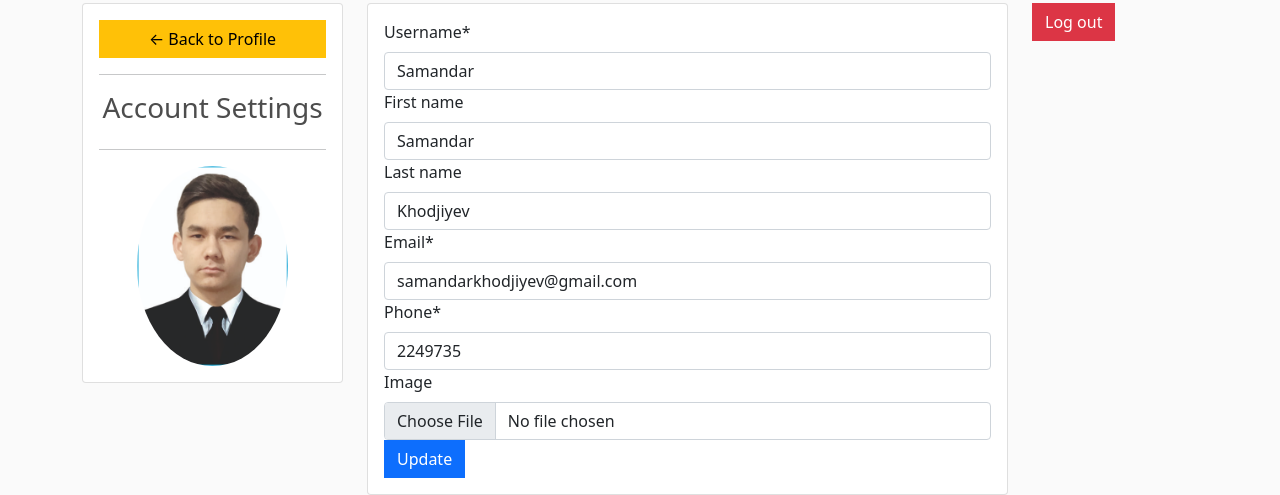
After one commit to khodjiyev2o/DjangoEcommerce, a Django app: page /1/profile in a window 1280 px wide. The commit adds this page. Shown: the part 337-832 px from the top of the page. Run offline with Django 4.2, Linux system fonts and the light colour scheme; a user stored in the database is signed in; data comes from the database, SQL or seed files in the repository; both versions use the stored data as it was after the commit; some libraries are stand-ins or nearby versions.

Commit message:
profile page

```diff
--- a/ecommerce/settings.py
+++ b/ecommerce/settings.py
@@ -36,6 +36,7 @@ INSTALLED_APPS = [
     'django.contrib.messages',
     'django.contrib.staticfiles',
     'menu',
+    'crispy_forms',
 ]
 
 MIDDLEWARE = [
--- a/menu/forms.py
+++ b/menu/forms.py
@@ -25,4 +25,42 @@ class RegistrationForm(UserCreationForm):
 class UserprofileForm(ModelForm):
     class Meta:
         model = Customer
-        fields = ('phone',)
+        fields = ('phone', 'image')
+
+
+class UserUpdateForm(forms.ModelForm):
+    email = forms.EmailField(max_length=75, widget=forms.EmailInput(attrs={'class': 'form-control'}))
+
+    class Meta:
+        model = User
+        fields = ["username", "first_name", "last_name", "email"]
+        help_texts = {
+            'username': None,
+            'first_name':None,
+            'last_name':None,
+        }
+    def __init__(self, *args, **kwargs):
+        super(UserUpdateForm, self).__init__(*args, **kwargs)
+        self.fields['username'].widget.attrs['class'] = 'form-control'
+        self.fields['first_name'].widget.attrs['class'] = 'form-control'
+        self.fields['last_name'].widget.attrs['class'] = 'form-control'
+
+
+class UpdationForm(forms.ModelForm):
+
+    class Meta:
+        model = Customer
+        fields = '__all__'
+        exclude = ['customer']
+        help_texts = {
+            'image': None,
+        }
+        widgets = {
+            'image': forms.FileInput(attrs={
+                'class': 'form-control'
+            }),
+            'phone': forms.TextInput(attrs={
+                'class': 'form-control'
+            }),
+
+        }
--- a/menu/models.py
+++ b/menu/models.py
@@ -7,6 +7,9 @@ from django.contrib.auth.models import User
 class Customer(models.Model):
     customer = models.OneToOneField(User, on_delete=models.CASCADE, null=True)
     phone = models.CharField(max_length=13)
+    image = models.ImageField(upload_to='store/', null=True, blank=True)
+
+
 
     def __str__(self):
         return self.customer.username
@@ -14,7 +17,7 @@ class Customer(models.Model):
 
 class Product(models.Model):
     name = models.CharField(max_length=15)
-    price = models.CharField(max_length=13)
+    price = models.IntegerField()
     digital = models.BooleanField(default=False)
     image = models.ImageField(upload_to='store/', null=True, blank=True)
 
@@ -36,17 +39,17 @@ class Order(models.Model):
         return sum([item.quantity for item in self.orderitem_set.all()])
 
     def __str__(self):
-        return self.customer.customer.username
+        return str(self.customer)
 
 
 class OrderItem(models.Model):
     order = models.ForeignKey(Order, null=True, on_delete=models.SET_NULL)
     date_ordered = models.DateField(auto_now=True)
     product = models.ForeignKey(Product, default=None, null=True, on_delete=models.SET_NULL)
-    quantity = models.IntegerField(max_length=10)
+    quantity = models.IntegerField()
 
     def __str__(self):
-        return self.product.name
+        return str(self.product)
 
     @property
     def totalprice(self):
--- a/menu/static/css/main.css
+++ b/menu/static/css/main.css
@@ -97,3 +97,7 @@ h1,h2,h3,h4,h5,h6{
 .hidden{
 	display: none!important;
 }
+.fontname{
+font-family: "Brush Script MT", cursive;
+font-size:20px;
+}
--- a/menu/templates/layout.html
+++ b/menu/templates/layout.html
@@ -12,6 +12,10 @@
 
     <link rel="stylesheet" href="https://cdn.jsdelivr.net/npm/bootstrap-icons@1.8.0/font/bootstrap-icons.css">
     <link rel="stylesheet" type="text/css" href="{% static 'css/main.css' %}">
+
+
+
+
 </head>
 <body>
 <nav class="navbar navbar-expand-lg navbar-dark bg-dark">
@@ -32,17 +36,15 @@
 
     </ul>
     <div class="form-inline my-2 my-lg-0">
-        {%if user.is_authenticated%}
-        <a href="{%url 'logout_user' %}" class="btn btn-danger">Log out</a>
+         <p class="fontname">{{request.user}}</p>
+        <a href="{% url 'profile' user.id %}">
+        <img src="https://img.icons8.com/officel/40/000000/user.png"/>
+        </a>
 
-        {%else%}
-         <a href="{%url 'login' %}"class="btn btn-warning">Login</a>
-        {%endif%}
-     	<a href="{% url 'cart' %}">
+        <a href="{% url 'cart' %}">
     		<img  id="cart-icon" src="{% static 'images/cart.png' %}">
     	</a>
     	<p id="cart-total">0</p>
-
     </div>
   </div>
 </nav>
--- a/menu/templates/menu.html
+++ b/menu/templates/menu.html
@@ -32,7 +32,7 @@
         <h6><strong>{{product.name}}</strong></h6>
 		<hr>
 
-		<button  class="btn btn-outline-secondary add-btn">Add to Cart</button>
+		<button  class="btn btn-outline-primary add-btn">Add to Cart</button>
 		<a class="btn btn-outline-success" href="{% url 'viewpage' product.id  %}">View</a>
 		<h4 style="display: inline-block; float: right"><strong>${{product.price}}</strong></h4>
 		</div>
--- /dev/null
+++ b/menu/templates/profile.html
@@ -0,0 +1,71 @@
+{%extends 'layout.html'%}
+{% load crispy_forms_tags %}
+{% load static %}
+
+{%block content%}
+
+<style>
+	.profile-pic{
+		max-width: 200px;
+		max-height:200px;
+		margin: 0 auto;
+		border-radius: 50%;
+	}
+</style>
+
+
+<br>
+<div class="row">
+	<div class="col-md-3">
+		<div class="card card-body">
+			<a class="btn btn-warning" href="{% url 'menu' %}"> &#8592; Back to Profile</a>
+			<hr>
+			<h3 style="text-align: center">Account Settings</h3>
+			<hr>
+            {%if request.user.customer.image%}
+			<img class="profile-pic" src="{{request.user.customer.image.url}}">
+		    {%else%}
+        	<img src="https://img.icons8.com/officel/200/000000/user.png"/>
+		    {%endif%}
+
+
+
+
+		</div>
+	</div>
+	<div class="col-md-7">
+		<div class="card card-body">
+
+			<form method="POST" action="" enctype="multipart/form-data" >
+				{% csrf_token %}
+				 {{ forms|crispy }}
+				 {{ customer_forms|crispy }}
+			<input class="btn btn-primary" type="submit" value="Update">
+			</form>
+
+
+		</div>
+
+	</div>
+
+
+
+    <div class="col-md-2">
+        {%if user.is_authenticated%}
+        <a href="{%url 'logout_user' %}" class="btn btn-danger">Log out</a>
+
+        {%else%}
+         <a href="{%url 'login' %}"class="btn btn-warning">Login</a>
+        {%endif%}
+    </div>
+
+
+</div>
+
+
+
+
+
+
+
+{%endblock%}
--- a/menu/urls.py
+++ b/menu/urls.py
@@ -1,7 +1,7 @@
 
 from django.urls import path
 from . import views
-from .views import ProductDetailView,AuthorCreateView
+from .views import ProductDetailView,AuthorCreateView,AuthorUpdateView,AuthorDeleteView
 urlpatterns = [
     path('',views.menu,name='menu'),
     path('cart', views.cart, name='cart'),
@@ -11,5 +11,8 @@ urlpatterns = [
     path('register', views.register, name='register'),
     path('logout_user', views.logout_user, name='logout_user'),
     path('create', AuthorCreateView.as_view(), name='create'),
+    path('<int:pk>/update', AuthorUpdateView.as_view(), name='update'),
+    path('<int:pk>/delete', AuthorDeleteView.as_view(), name='delete'),
+    path('<int:pk>/profile', views.profileupdate, name='profile'),
 
 ]
--- a/menu/views.py
+++ b/menu/views.py
@@ -1,11 +1,12 @@
 from django.shortcuts import render, redirect
 from django.contrib import messages
-from .forms import RegistrationForm, UserprofileForm
+from .forms import RegistrationForm, UserprofileForm, UserUpdateForm, UpdationForm
 from django.contrib.auth import authenticate, login, logout
 from django.http import HttpResponseRedirect
-from .models import Product, OrderItem, Order
+from .models import Product, OrderItem, Order, Customer
+from django.contrib.auth.models import User
 from django.views.generic.detail import DetailView
-from django.views.generic.edit import CreateView
+from django.views.generic.edit import CreateView, DeleteView, UpdateView
 from .filters import ProductFilter
 from .decorators import unauthenticated_user
 from django.contrib.auth.decorators import login_required
@@ -32,7 +33,8 @@ def checkout(request):
 
 @login_required(login_url='login')
 def cart(request):
-    order, created = Order.objects.get_or_create(customer=request.user.id)
+    order, created = Order.objects.get_or_create(customer=request.user.customer)
+
     # orderitem=OrderItem.objects.filter(order=order)
     orderitem = order.orderitem_set.all()
     return render(request, 'cart.html', {'orderitem': orderitem, 'order': order})
@@ -103,6 +105,28 @@ def logout_user(request):
     return redirect('login')
 
 
+@login_required(login_url='login')
+def profileupdate(request,pk):
+    if request.method == "POST":
+
+        userform = UserUpdateForm(request.POST,instance=request.user)
+        customer_form = UpdationForm(request.POST,request.FILES,instance=request.user.customer)
+
+        if userform.is_valid and customer_form.is_valid:
+            user = userform.save()
+
+            customer = customer_form.save(commit=False)
+            customer.customer = user
+
+            customer.save()
+
+            return HttpResponseRedirect('/')
+    else:
+        userform = UserUpdateForm(instance=request.user)
+        customer_form = UpdationForm(instance=request.user.customer)
+    return render(request, 'profile.html', {"forms": userform, "customer_forms": customer_form})
+
+
 class SuperUserCheck(UserPassesTestMixin, View):
     def test_func(self):
         return self.request.user.is_superuser
@@ -113,3 +137,17 @@ class AuthorCreateView(SuperUserCheck, CreateView):
     fields = '__all__'
     template_name = 'admin.html'
     success_url = '/'
+
+
+class AuthorUpdateView(SuperUserCheck, UpdateView):
+    model = Product
+    fields = '__all__'
+    template_name = 'admin.html'
+    success_url = '/'
+
+
+class AuthorDeleteView(SuperUserCheck, DeleteView):
+    model = Product
+    template_name = 'delete.html'
+    success_url = '/'
+    fields = '__all__'
```
Also changed, not shown: menu/templates/delete.html (added, +11 -0 lines), menu/templates/viewpage.html (+6 -2 lines), db.sqlite3, media/store/555_2.jpg (added), media/store/66666_2.jpg (added), media/store/SamandarKhodjiyev_202112120_Photo_qcQil6V.jpeg (added), media/store/author.jpg (added), menu/migrations/0007_customer_profile_pict_alter_orderitem_quantity_and_more.py (added), menu/migrations/0008_rename_profile_pict_customer_image.py (added), 1 other file.
